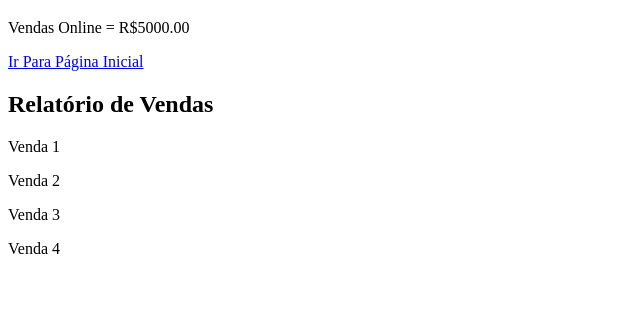
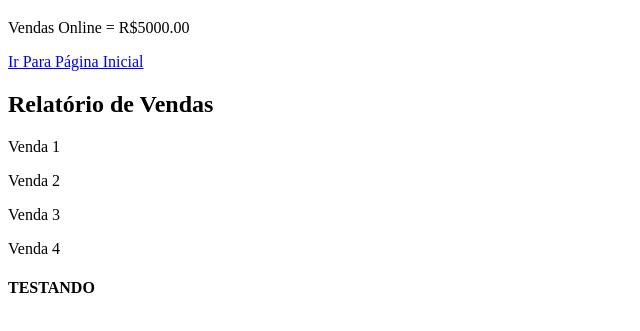
Before and after one commit to erikscar/github-course, a plain HTML site: page vendas.html in a window 1280 px wide. Shown: the part 61-392 px from the top of the page, without its empty margins (0-640 px from the left). Drawn offline with Linux system fonts and the light colour scheme.

Commit message:
Adicionado h4

```diff
--- a/vendas.html
+++ b/vendas.html
@@ -14,5 +14,7 @@
     <p>Venda 2</p>
     <p>Venda 3</p>
     <p>Venda 4</p>
+
+    <h4>TESTANDO</h4>
 </body>
 </html>
```
